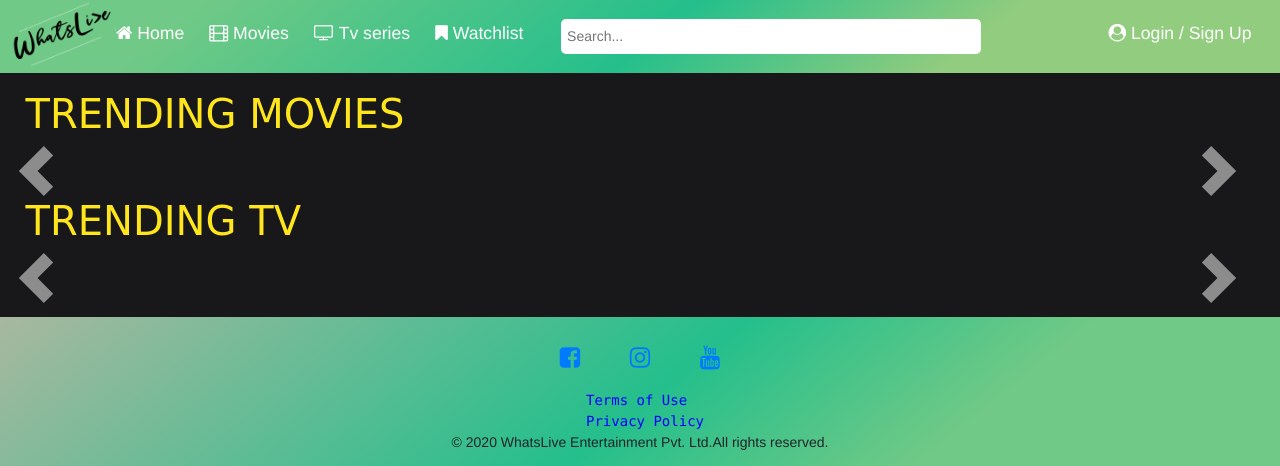
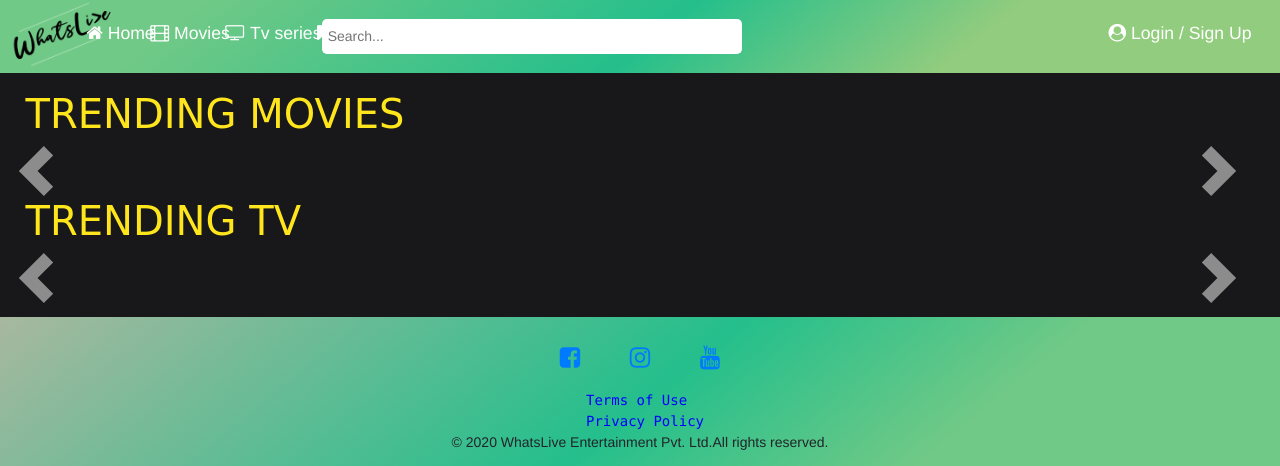
Before and after one commit to Asmit007/Main-Stream, a Django app: template Stream-project-main/firstapp/templates/SignUP.html in a window 1280 px wide. Shown: the top 466 px of the page. Run offline with Django 3.2, Linux system fonts and the light colour scheme; the template is opened without the code that fills it, so the values that code supplies are empty; some libraries are stand-ins or nearby versions.

Commit message:
Slight changes in navbar

```diff
--- a/Stream-project-main/firstapp/static/css/movies.css
+++ b/Stream-project-main/firstapp/static/css/movies.css
@@ -185,6 +185,7 @@ body{
   color: white;
   text-align: center;
   padding: 2% 2%;
+  margin-top: -0.3%;
   text-decoration: none;
   transition: all 0.5s linear;
 
--- a/Stream-project-main/firstapp/static/css/navbar.css
+++ b/Stream-project-main/firstapp/static/css/navbar.css
@@ -16,6 +16,7 @@
     text-align: center;
     padding: 2% 2%;
     text-decoration: none;
+    margin-top: -0.3% ;
     transition: all 0.5s linear;
   }
   .navbar a:hover, .dropdown:hover .dropbtn {
--- a/Stream-project-main/firstapp/templates/Homepage.html
+++ b/Stream-project-main/firstapp/templates/Homepage.html
@@ -41,7 +41,7 @@
     color: white;
     text-align: center;
     padding : 2% 2%;
-    margin-left: -20%;
+    margin-left: -21%;
     margin-top: -1%;
     text-decoration: none;
     transition: all 0.5s linear;
@@ -57,15 +57,14 @@
 
   #chutiyaSearch{
     margin:10px 40px;
-    margin-right: -10%;
 }
 #chutiyaSearch input[type=text]{
   width:420px;
   height:35px;
-  margin-left: -60%;
+  margin-left: -84.8%;
   border-radius:5px;
   border: none;
-  margin-top: -10%;
+  margin-top: -20%;
 }
 
 
```
